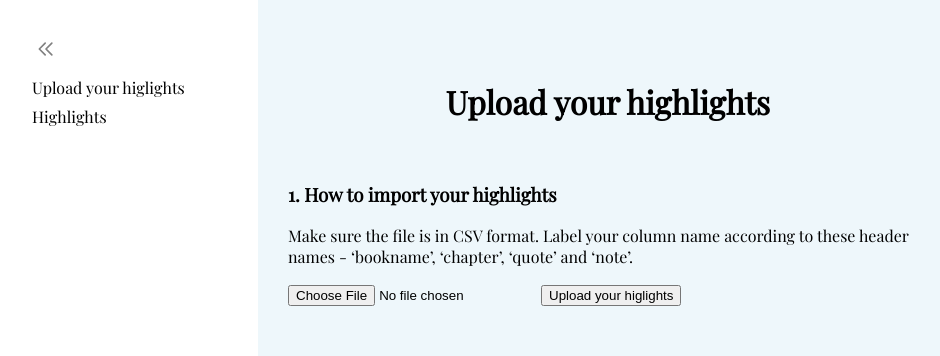
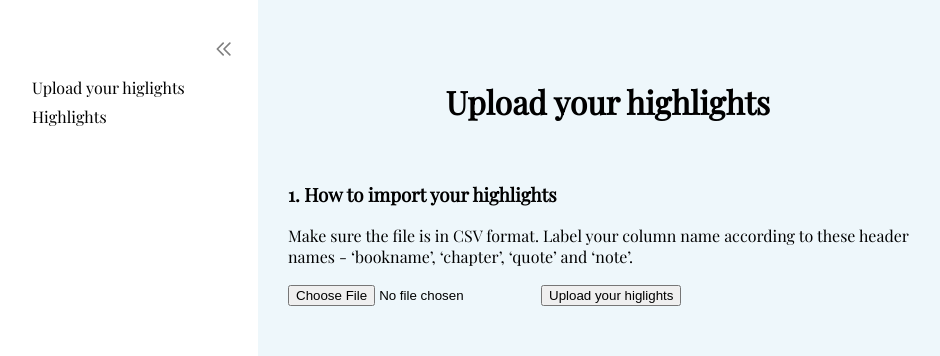
Before and after one commit to SofiaKung/Highlight-app, a Next.js app: page / in a window 1280 px wide. Shown: the top 356 px of the page, without its empty margins (32-972 px from the left). Built offline with nearby package versions, Linux system fonts and the light colour scheme.

Commit message:
remove nav bar top spacing

```diff
--- a/components/Cards.module.css
+++ b/components/Cards.module.css
@@ -1,6 +1,6 @@
 .card {
   background: white;
-  margin: auto;
+  margin: auto; /* align cards to center */
   width: 50%;
   border: 10px 20px;
   /* padding: 5px; */
--- a/components/Nav.js
+++ b/components/Nav.js
@@ -14,8 +14,9 @@ export default function Nav() {
     <>
       {/* button to show side bar */}
       <button className={classes.showButton} onClick={showSidebar}>
-        <ChevronDoubleRightIcon className={classes.icon} />
+        <ChevronDoubleRightIcon className={classes.rightIcon} />
       </button>
+
       {/* side bar */}
       {sidebar ? (
         <div className={classes.sideBar}>
--- a/components/Nav.module.css
+++ b/components/Nav.module.css
@@ -27,8 +27,14 @@
   cursor: pointer;
 }
 
+.rightIcon {
+  padding: 22px 4px 10px 2px;
+  width: 20px;
+  color: grey;
+}
+
 .icon {
-  padding: 2px 4px 10px 2px;
+  padding: 2px 4px 10px 180px;
   width: 20px;
   color: grey;
 }
--- a/styles/globals.css
+++ b/styles/globals.css
@@ -1,10 +1,11 @@
-@import url("https://fonts.googleapis.com/css2?family=Nanum+Myeongjo&family=Playfair+Display&display=swap");
+@import url('https://fonts.googleapis.com/css2?family=Nanum+Myeongjo&family=Playfair+Display&display=swap');
 
 html,
 body {
+  box-sizing: border-box;
   padding: 0;
   margin: 0;
-  font-family: "Playfair Display", "Nanum Myeongjo", "Times New Roman", Times,
+  font-family: 'Playfair Display', 'Nanum Myeongjo', 'Times New Roman', Times,
     serif, sans-serif;
   background-color: #eef7fb;
 }
```
Also changed, not shown: pages/highlights.js (+11 -2 lines).
